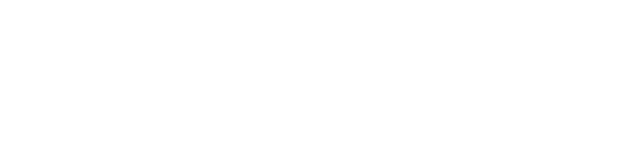
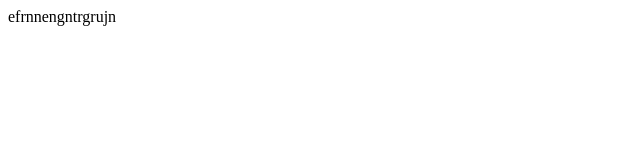
Before and after one commit to VITAO23/Landing-Page, a plain HTML site: page RIFA/index.html in a window 1280 px wide. Shown: the whole page, without its empty margins (0-640 px from the left). Drawn offline with Linux system fonts and the light colour scheme.

Commit message:
teste commit

```diff
--- a/RIFA/index.html
+++ b/RIFA/index.html
@@ -6,6 +6,6 @@
     <title>Document</title>
 </head>
 <body>
-
+    efrnnengntrgrujn
 </body>
 </html>
```
